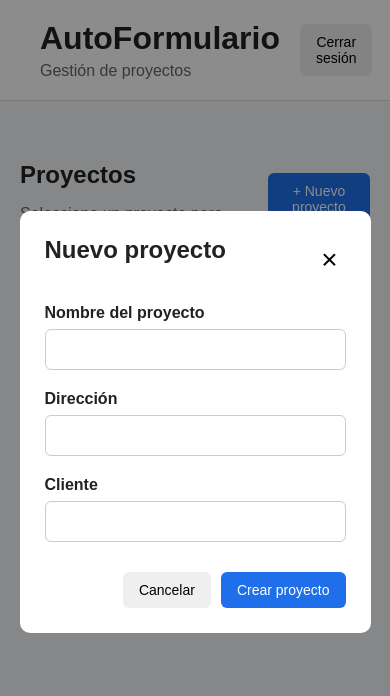
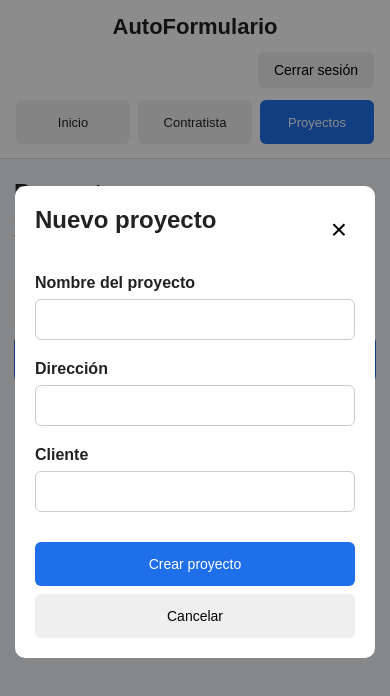
Before and after one commit to JuanHernandezMartinTesicnor/AutoFormulario, a website: page frontend/gestion/index.html in a window 390 px wide. Both pictures are taken after a click on the button "+ Nuevo proyecto". Drawn offline with Linux system fonts and the light colour scheme; no server answers.

Commit message:
flow actualizado

```diff
--- a/frontend/gestion/index.html
+++ b/frontend/gestion/index.html
@@ -17,21 +17,39 @@
 
     <header class="header">
 
-        <div>
+        <div class="header-content">
 
-            <h1>AutoFormulario</h1>
+            <div class="header-top">
 
-            <p>Gestión de proyectos</p>
-
-        </div>
+                <a href="/" class="logo">
+                    AutoFormulario
+                </a>
 
                 <div class="usuario">
-
                     <span id="usuarioNombre"></span>
 
                     <button id="btnCerrarSesion">
                         Cerrar sesión
                     </button>
+                </div>
+
+            </div>
+
+            <nav class="nav-principal">
+
+                <a href="/" class="nav-link">
+                    Inicio
+                </a>
+
+                <a href="/formularios/contratista/" class="nav-link">
+                    Contratista
+                </a>
+
+                <a href="/gestion/" class="nav-link activo">
+                    Proyectos
+                </a>
+
+            </nav>
 
         </div>
 
@@ -53,9 +71,17 @@
 
             </div>
 
+            <div class="acciones-seccion">
+
+                <a href="/formularios/contratista/" class="btn-secundario">
+                    Formulario contratista
+                </a>
+
                 <button id="btnNuevoProyecto" class="btn-principal">
                     + Nuevo proyecto
                 </button>
+
+            </div>
 
         </div>
 
--- a/frontend/gestion/style.css
+++ b/frontend/gestion/style.css
@@ -15,26 +15,66 @@ body {
 .header {
     background: white;
     border-bottom: 1px solid #ddd;
-    padding: 20px 40px;
+    padding: 16px 24px;
+}
 
+.header-content {
+    max-width: 1100px;
+    margin: 0 auto;
+}
+
+.header-top {
     display: flex;
     justify-content: space-between;
     align-items: center;
+    gap: 20px;
 }
 
-.header h1 {
-    margin: 0;
+.logo {
+    color: #222;
+    text-decoration: none;
+    font-size: 24px;
+    font-weight: bold;
 }
 
-.header p {
-    margin: 5px 0 0;
-    color: #666;
+.logo:hover {
+    color: #1f6feb;
 }
 
 .usuario {
     display: flex;
     align-items: center;
-    gap: 20px;
+    gap: 15px;
+}
+
+.nav-principal {
+    display: flex;
+    gap: 10px;
+    margin-top: 14px;
+    flex-wrap: wrap;
+}
+
+.nav-link {
+    text-decoration: none;
+    color: #222;
+
+    background: #f0f1f3;
+
+    padding: 10px 14px;
+
+    border-radius: 6px;
+
+    font-size: 14px;
+    font-weight: 500;
+}
+
+.nav-link:hover {
+    background: #e2e4e8;
+}
+
+.nav-link.activo {
+    background: #1f6feb;
+    color: white;
 }
 
 
@@ -42,7 +82,7 @@ body {
 
 .container {
     max-width: 1100px;
-    margin: 40px auto;
+    margin: 30px auto;
     padding: 0 20px;
 }
 
@@ -50,15 +90,26 @@ body {
     display: flex;
     justify-content: space-between;
     align-items: center;
+
+    gap: 20px;
+
     margin-bottom: 30px;
 }
 
 .titulo-seccion h2 {
+    margin-top: 0;
     margin-bottom: 5px;
 }
 
 .titulo-seccion p {
+    margin-top: 0;
     color: #666;
+}
+
+.acciones-seccion {
+    display: flex;
+    gap: 10px;
+    align-items: center;
 }
 
 
@@ -111,8 +162,22 @@ button {
 }
 
 .btn-secundario {
+    display: inline-flex;
+    align-items: center;
+    justify-content: center;
+
     background: #eee;
     color: #222;
+
+    text-decoration: none;
+
+    border: none;
+    border-radius: 6px;
+
+    padding: 10px 16px;
+
+    cursor: pointer;
+    font-size: 14px;
 }
 
 .btn-secundario:hover {
@@ -240,3 +305,178 @@ form input {
 .btn-eliminar:hover {
     background: #b02a37;
 }
+
+
+/* =========================
+   MÓVIL
+========================= */
+
+@media (max-width: 700px) {
+
+    /* HEADER */
+
+    .header {
+        padding: 14px 16px;
+    }
+
+    .header-top {
+        flex-direction: column;
+        align-items: stretch;
+        gap: 12px;
+    }
+
+    .logo {
+        font-size: 22px;
+        text-align: center;
+    }
+
+    .usuario {
+        justify-content: space-between;
+        gap: 10px;
+    }
+
+    .usuario span {
+        font-size: 14px;
+        overflow: hidden;
+        text-overflow: ellipsis;
+        white-space: nowrap;
+    }
+
+
+    /* NAVEGACIÓN */
+
+    .nav-principal {
+        display: grid;
+        grid-template-columns: repeat(3, 1fr);
+
+        gap: 8px;
+
+        margin-top: 12px;
+    }
+
+    .nav-link {
+        display: flex;
+        align-items: center;
+        justify-content: center;
+
+        min-height: 44px;
+
+        padding: 8px 6px;
+
+        text-align: center;
+
+        font-size: 13px;
+    }
+
+
+    /* CONTENIDO */
+
+    .container {
+        margin: 20px auto;
+        padding: 0 14px;
+    }
+
+    .titulo-seccion {
+        flex-direction: column;
+        align-items: stretch;
+
+        gap: 16px;
+
+        margin-bottom: 20px;
+    }
+
+    .titulo-seccion h2 {
+        font-size: 24px;
+    }
+
+
+    /* ACCIONES SUPERIORES */
+
+    .acciones-seccion {
+        flex-direction: column;
+        align-items: stretch;
+
+        width: 100%;
+    }
+
+    .acciones-seccion .btn-principal,
+    .acciones-seccion .btn-secundario {
+        width: 100%;
+        min-height: 46px;
+
+        text-align: center;
+        justify-content: center;
+    }
+
+
+    /* PROYECTOS */
+
+    .lista-proyectos {
+        gap: 12px;
+    }
+
+    .proyecto {
+        padding: 18px;
+
+        flex-direction: column;
+        align-items: stretch;
+
+        gap: 18px;
+    }
+
+    .proyecto h3 {
+        font-size: 18px;
+    }
+
+    .proyecto-acciones {
+        width: 100%;
+
+        display: flex;
+        flex-direction: column;
+
+        gap: 8px;
+    }
+
+    .proyecto-acciones button,
+    .proyecto-acciones a {
+        width: 100%;
+        min-height: 44px;
+
+        text-align: center;
+    }
+
+
+    /* SIN PROYECTOS */
+
+    .sin-proyectos {
+        padding: 30px 20px;
+    }
+
+
+    /* MODAL */
+
+    .modal {
+        padding: 15px;
+    }
+
+    .modal-contenido {
+        width: 100%;
+        max-width: none;
+
+        max-height: 90vh;
+        overflow-y: auto;
+
+        padding: 20px;
+    }
+
+    .modal-acciones {
+        flex-direction: column-reverse;
+        gap: 8px;
+    }
+
+    .modal-acciones button {
+        width: 100%;
+        min-height: 44px;
+    }
+
+}
```
Lines whose indentation alone changed are shown as unchanged.
